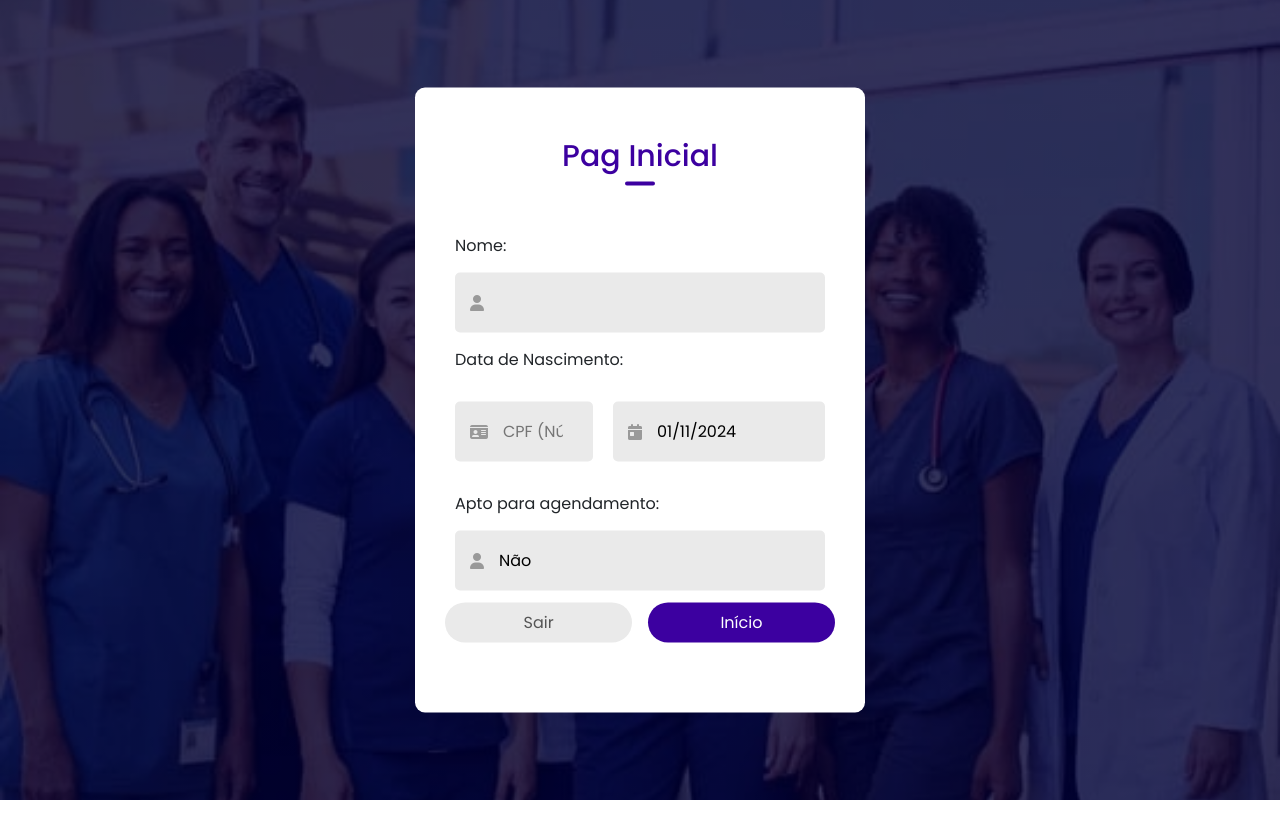
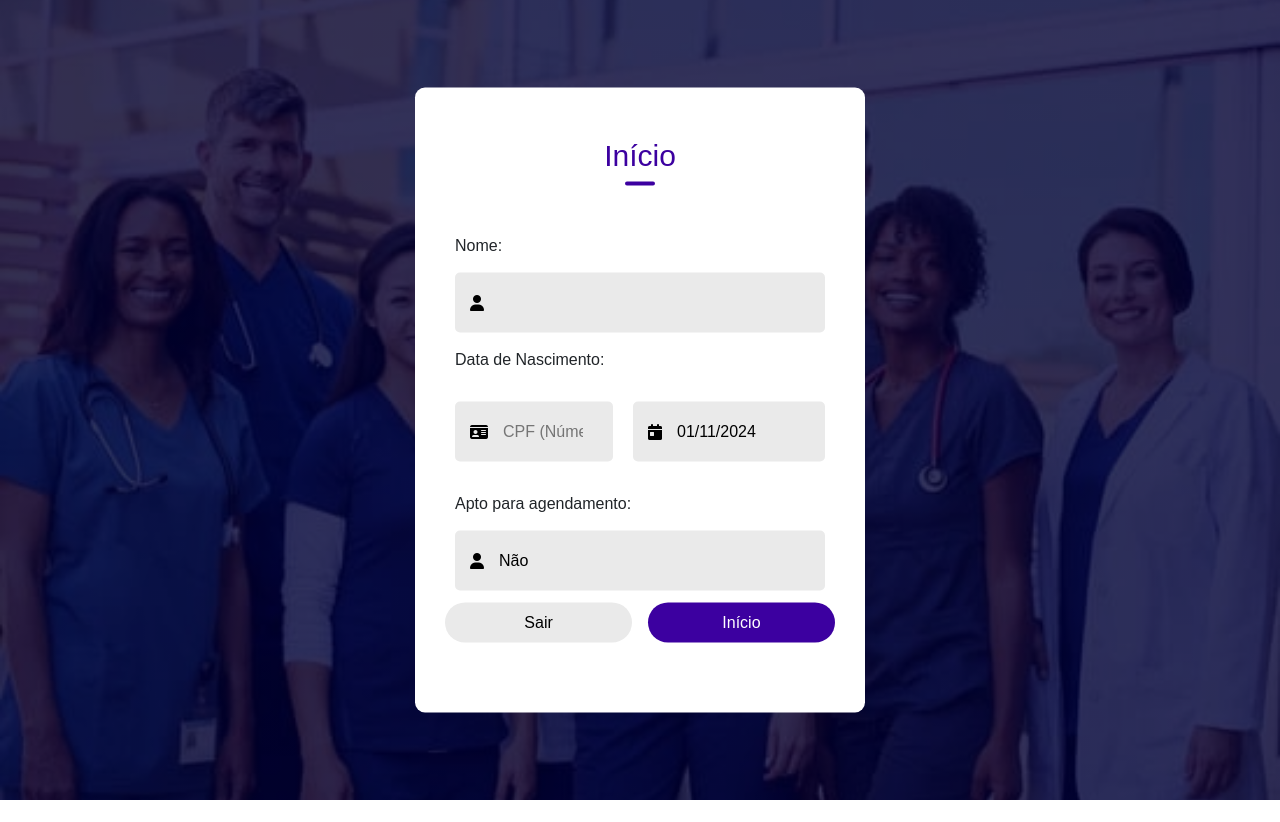
Before and after one commit to josedhontas/agendaCovid, a Django app: page /pag_inicial in a window 1280 px wide. Run offline with Django 4.2, Linux system fonts and the light colour scheme; the visitor is signed in with stand-in values (Sample User, id 1); some libraries are stand-ins or nearby versions.

Commit message:
fix: pagina inicial

```diff
--- a/templates/pag_inicial.html
+++ b/templates/pag_inicial.html
@@ -4,7 +4,7 @@
 <head>
     <meta charset="UTF-8">
     <meta name="viewport" content="width=device-width, initial-scale=1.0">
-    <link rel="stylesheet" href="styles/styles.css">
+    <base href="/">
     <script src="https://kit.fontawesome.com/e73b592546.js" crossorigin="anonymous"></script>
 
     <script src="https://ajax.googleapis.com/ajax/libs/jquery/3.6.0/jquery.min.js"></script>
@@ -106,7 +106,7 @@
 
     .campo-entrada i{
         margin-left: 15px;
-        color: #999
+        color: black;
     }
 
     form p{
@@ -144,7 +144,7 @@
 
     .botoes button.disable{
         background: #eaeaea;
-        color: #555;
+        color: black;
 
     }
 
@@ -159,7 +159,7 @@
 <body>
     <div class="container2">
         <div class="formulario">
-            <h1>Pag Inicial</h1>
+            <h1>Início</h1>
             <label>Nome:</label>
                 <div class="grupo-entrada">
                     <div class="campo-entrada">
@@ -214,8 +214,11 @@
             if("{{caminho}}" == 1){
                 window.location.href = "{% url 'visu_agendamento' %}";
             }
+            else if("{{caminho}}" == 2){
+                window.location.href = "{% url 'agendamento' %}";
+            }
             else{
-                window.location.href = "{% url 'agendamento' %}";
+                window.location.href = "{% url 'pag_inicial' %}";
             }
         }
     </script>
```
